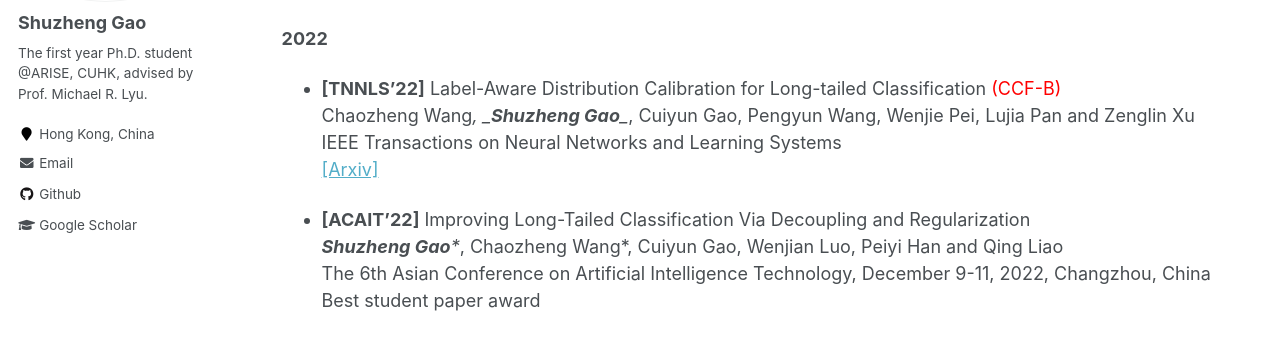
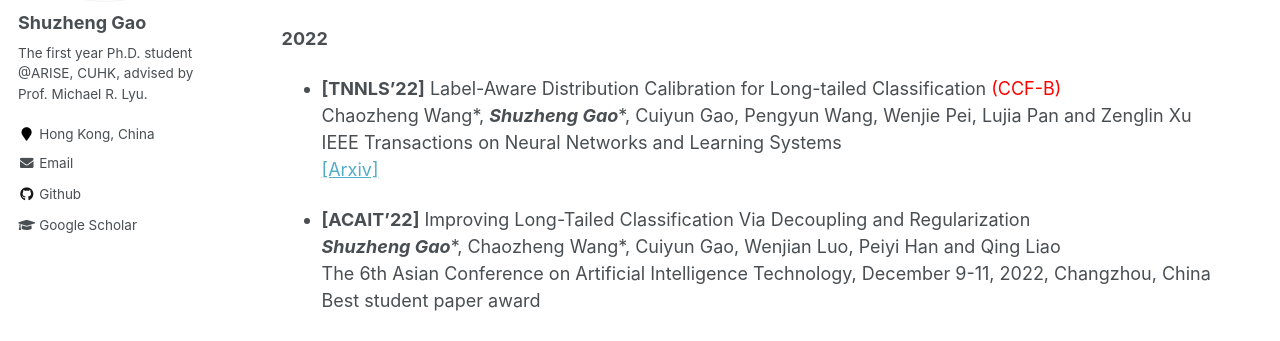
Before and after one commit to yujiachen99/yujiachen99.github.io, a Jekyll site: the page built from _pages/publications.md, in a window 1280 px wide and 900 px high, scrolled down 1140 px. Shown: the part 155-496 px from the top of the window. Built offline with Jekyll 4.4.1, drawn with Linux system fonts in a browser that asks for light colours.

```diff
--- a/_pages/publications.md
+++ b/_pages/publications.md
@@ -51,12 +51,12 @@ ACM Transactions on Software Engineering and Methodology
 **2022**
 
 - **[TNNLS'22]** Label-Aware Distribution Calibration for Long-tailed Classification <font color='red'>(CCF-B)</font>
-Chaozheng Wang*, _**Shuzheng Gao**_*, Cuiyun Gao, Pengyun Wang, Wenjie Pei, Lujia Pan and Zenglin Xu
+Chaozheng Wang\*, _**Shuzheng Gao**_\*, Cuiyun Gao, Pengyun Wang, Wenjie Pei, Lujia Pan and Zenglin Xu
 IEEE Transactions on Neural Networks and Learning Systems
 [[Arxiv]](https://arxiv.org/abs/2111.04901)
 
 - **[ACAIT'22]** Improving Long-Tailed Classification Via Decoupling and Regularization
- _**Shuzheng Gao***_, Chaozheng Wang*, Cuiyun Gao, Wenjian Luo, Peiyi Han and Qing Liao
+ _**Shuzheng Gao**_\*, Chaozheng Wang\*, Cuiyun Gao, Wenjian Luo, Peiyi Han and Qing Liao
 The 6th Asian Conference on Artificial Intelligence Technology, December 9-11, 2022, Changzhou, China
 Best student paper award
 
```
